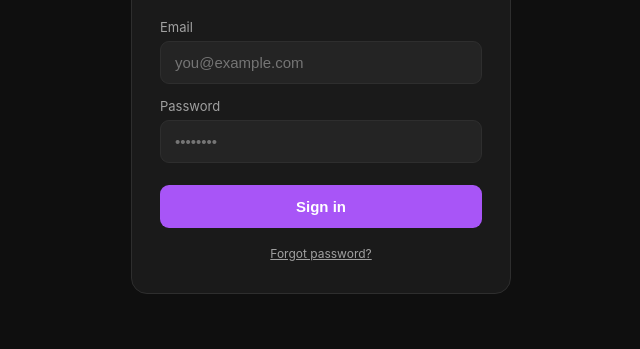
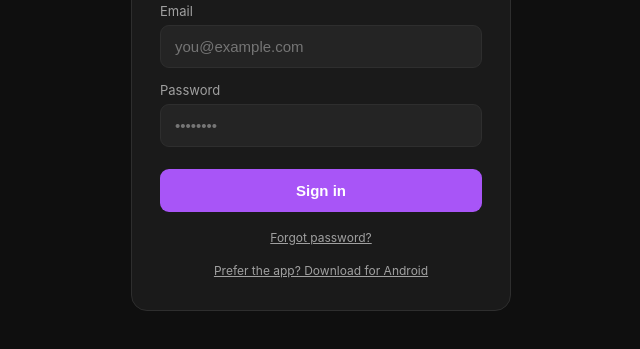
Before and after one commit to Aqeelsiaan/cipher-client-portal, a plain HTML site: page login.html in a window 1280 px wide. Shown: the part 329-678 px from the top of the page, without its empty margins (319-959 px from the left). Drawn offline with Linux system fonts and the light colour scheme.

Commit message:
Add Android app download link on login page
Points to the APK hosted on our own domain instead of clients relying
on a raw WhatsApp-forwarded file.

```diff
--- a/login.html
+++ b/login.html
@@ -45,6 +45,7 @@
   </div>
   <button class="btn" id="btn" onclick="doLogin()">Sign in</button>
   <p class="hint"><a href="forgot-password.html" style="color:var(--text2);text-decoration:underline;">Forgot password?</a></p>
+  <p class="hint"><a href="https://cipherint.netlify.app/downloads/cipher-client.apk" style="color:var(--text2);text-decoration:underline;">Prefer the app? Download for Android</a></p>
 </div>
 <script src="js/api.js"></script>
 <script>
```
